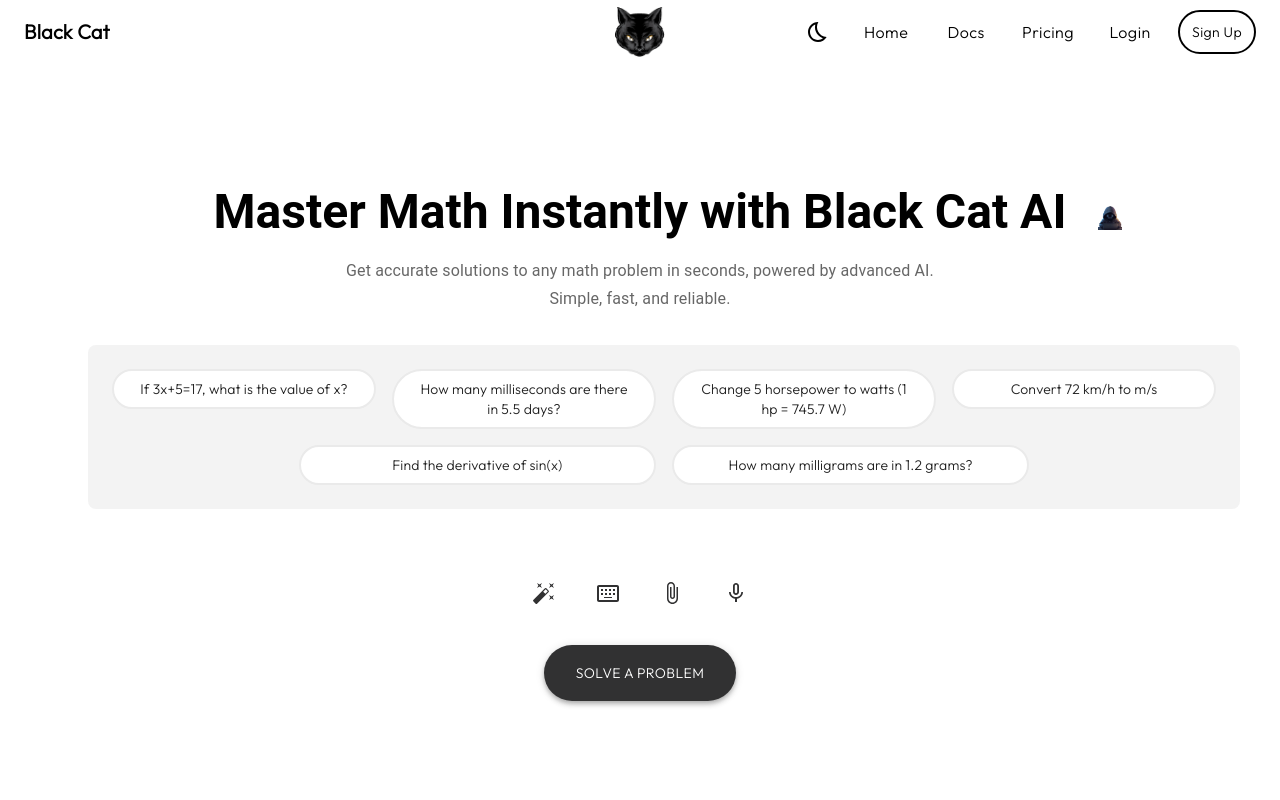
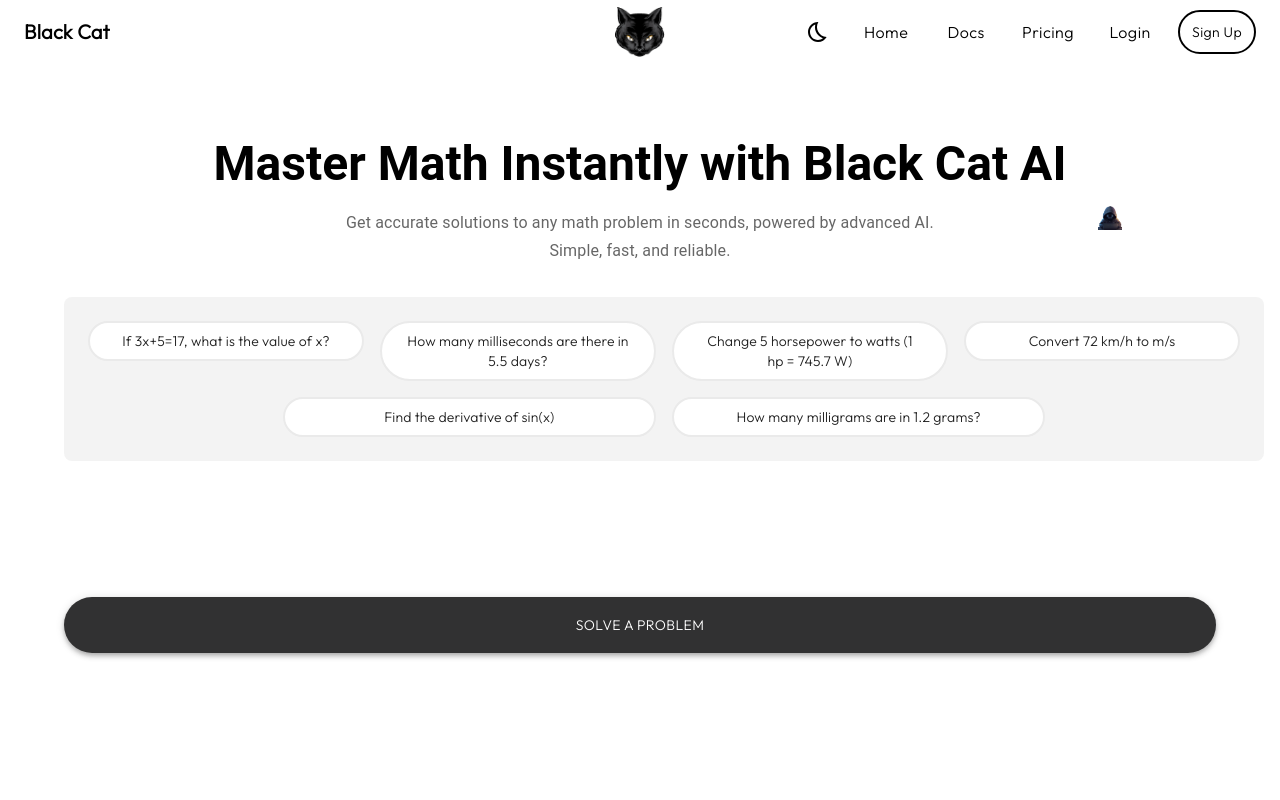
Before and after one commit to sithmiH/Black_Cat_AI_Chatbot, a React (Create React App) app in the folder frontend/: page / in a window 1280 px wide. Shown: the top 800 px of the page. Built offline with nearby package versions, Linux system fonts and the light colour scheme; some icons are missing.

Commit message:
icon pack install

```diff
--- a/frontend/package.json
+++ b/frontend/package.json
@@ -11,6 +11,7 @@
     "@testing-library/jest-dom": "^5.17.0",
     "@testing-library/react": "^13.4.0",
     "@testing-library/user-event": "^13.5.0",
+    "iconsax-react": "^0.0.8",
     "react": "^18.3.1",
     "react-dom": "^18.3.1",
     "react-router-dom": "^7.0.2",
--- a/frontend/src/pages/Home.jsx
+++ b/frontend/src/pages/Home.jsx
@@ -9,10 +9,7 @@ import {
   Container,
   IconButton,
 } from "@mui/material";
-import AutoFixHighIcon from "@mui/icons-material/AutoFixHigh";
-import KeyboardAltOutlinedIcon from "@mui/icons-material/KeyboardAltOutlined";
-import AttachFileIcon from "@mui/icons-material/AttachFile";
-import MicNoneIcon from "@mui/icons-material/MicNone";
+import { AttachCircle, Microphone2, Keyboard, Magicpen } from "iconsax-react";
 
 export const Home = () => {
   const navigate = useNavigate();
@@ -28,7 +25,7 @@ export const Home = () => {
       {/* Header Section */}
 
       {/* Main Content */}
-      <Container component="main" sx={{ flex: 1, py: 6, textAlign: "center" }}>
+      {/* <Container component="main" sx={{ flex: 1, py: 6, textAlign: "center" }}> */}
       <Typography variant="h3" component="h1" fontWeight="bold" gutterBottom>
         Master Math Instantly with Black Cat AI
       </Typography>
@@ -164,16 +161,16 @@ export const Home = () => {
       {/* Icons Section */}
       <Box sx={{ display: "flex", justifyContent: "center", gap: 3, mb: 2 }}>
         <IconButton>
-            <AutoFixHighIcon sx={{ fontSize: 24, color: "#313132" }} />
+          <Magicpen color="#000" variant="Bold" />
         </IconButton>
         <IconButton>
-            <KeyboardAltOutlinedIcon sx={{ fontSize: 24, color: "#313132" }} />
+          <Keyboard color="#000" />
         </IconButton>
         <IconButton>
-            <AttachFileIcon sx={{ fontSize: 24, color: "#313132" }} />
+          <AttachCircle color="#000" />
         </IconButton>
         <IconButton>
-            <MicNoneIcon sx={{ fontSize: 24, color: "#313132" }} />
+          <Microphone2 color="#000" />
         </IconButton>
       </Box>
 
@@ -201,7 +198,7 @@ export const Home = () => {
       >
         Solve a Problem
       </Button>
-      </Container>
+      {/* </Container> */}
     </Box>
   );
 };
```
Also changed, not shown: 1 other file (tests, documents, lock files or other folders). Lines whose indentation alone changed are shown as unchanged.
